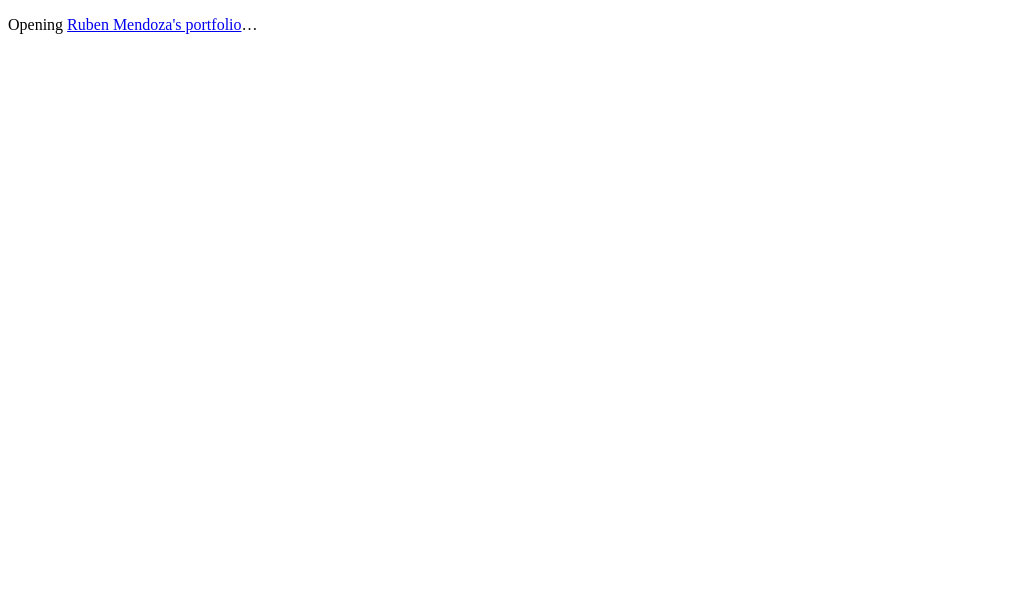
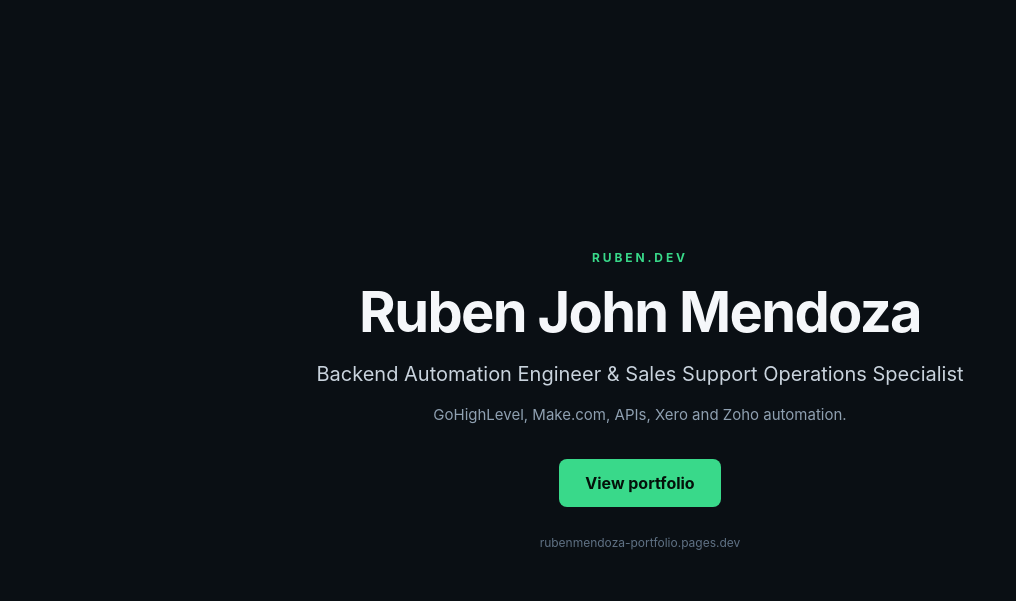
Before and after one commit to rubenjohn6969mendoza-bit/ruben-portfolio, a plain HTML site: page index.html in a window 1280 px wide. Shown: the whole page, without its empty margins (0-1016 px from the left). Drawn offline with Linux system fonts and the light colour scheme.

Commit message:
Use static landing page for link preview
Removed bot detection script and updated body structure.

```diff
--- a/index.html
+++ b/index.html
@@ -17,15 +17,15 @@
 <meta name="twitter:title" content="Ruben John Mendoza — Backend Automation Engineer &amp; Sales Support Operations Specialist">
 <meta name="twitter:description" content="Specializing in GoHighLevel CRM, Make.com workflows, API webhooks, Zoho Inventory, and Xero automation.">
 <meta name="twitter:image" content="https://rubenjohn6969mendoza-bit.github.io/ruben-portfolio/og-image.png">
-<script>
-  (function () {
-    var ua = navigator.userAgent || "";
-    var isBot = navigator.webdriver || /bot|crawler|spider|preview|facebook|twitter|linkedin/i.test(ua);
-    if (!isBot) window.location.replace("https://rubenmendoza-portfolio.pages.dev/");
-  })();
-</script>
 </head>
-<body>
-<p>Opening <a href="https://rubenmendoza-portfolio.pages.dev/">Ruben Mendoza's portfolio</a>…</p>
+<body style="margin:0;min-height:100vh;display:flex;align-items:center;justify-content:center;background:#0a0f14;color:#f5f7fa;font-family:-apple-system,BlinkMacSystemFont,'Segoe UI',Roboto,Helvetica,Arial,sans-serif;">
+<main style="max-width:680px;padding:48px 28px;text-align:center;">
+<p style="margin:0 0 18px;font-size:12px;letter-spacing:0.24em;color:#39d98a;font-weight:700;">RUBEN.DEV</p>
+<h1 style="margin:0;font-size:clamp(32px,6vw,56px);line-height:1.05;letter-spacing:-0.03em;">Ruben John Mendoza</h1>
+<p style="margin:18px 0 0;font-size:clamp(16px,2.4vw,20px);line-height:1.5;color:#c9d3dd;">Backend Automation Engineer &amp; Sales Support Operations Specialist</p>
+<p style="margin:14px 0 32px;font-size:15px;line-height:1.6;color:#8fa0b1;">GoHighLevel, Make.com, APIs, Xero and Zoho automation.</p>
+<a href="https://rubenmendoza-portfolio.pages.dev/" style="display:inline-block;padding:14px 26px;border-radius:8px;background:#39d98a;color:#04110a;font-weight:700;text-decoration:none;">View portfolio</a>
+<p style="margin:28px 0 0;font-size:12px;color:#5f7184;">rubenmendoza-portfolio.pages.dev</p>
+</main>
 </body>
 </html>
```
